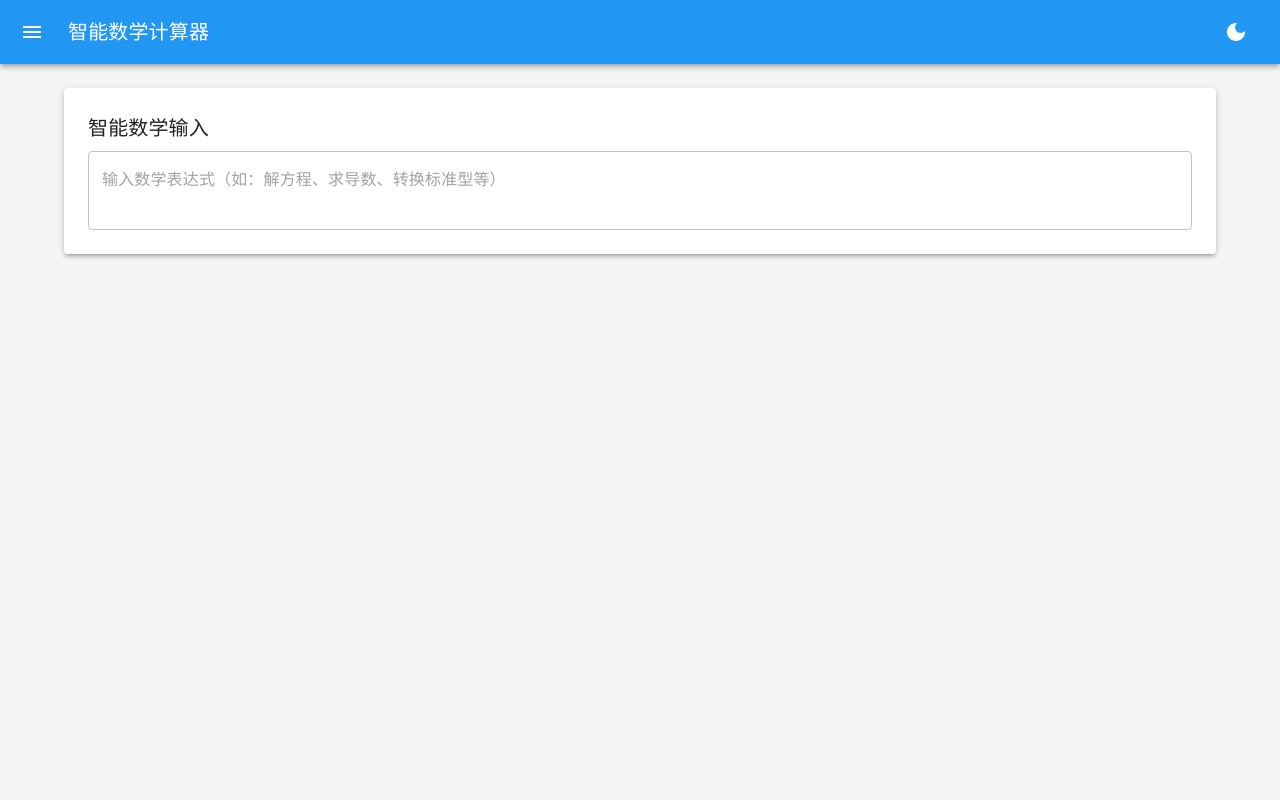
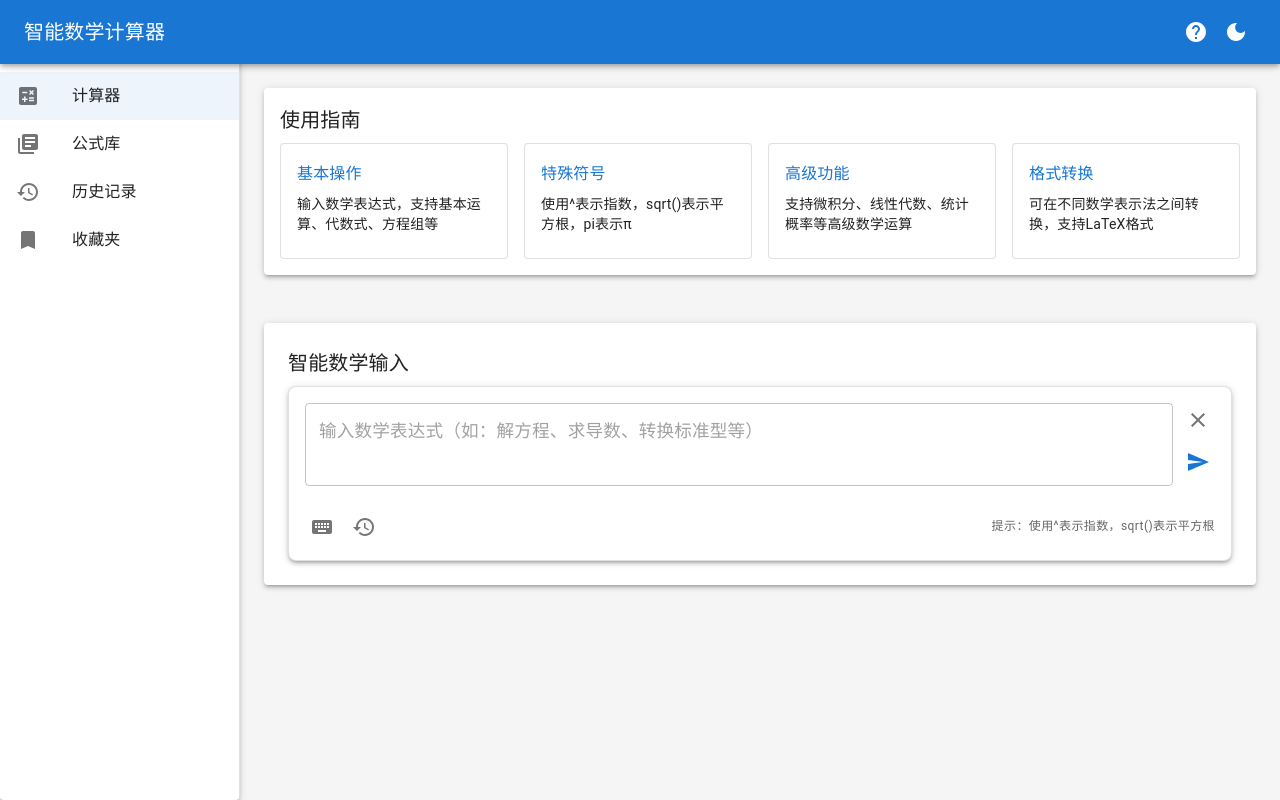
Before and after one commit to Ericdu1/AM_Calculator, a React (Vite) app: page / in a window 1280 px wide. Built offline with nearby package versions, Linux system fonts and the light colour scheme.

Commit message:
初始化项目：添加基本UI和功能

```diff
--- a/src/App.tsx
+++ b/src/App.tsx
@@ -1,10 +1,8 @@
 import React, { useState } from 'react';
 import {
-  Container,
   Box,
   Typography,
   Paper,
-  Drawer,
   List,
   ListItem,
   ListItemIcon,
@@ -16,7 +14,11 @@ import {
   ThemeProvider,
   createTheme,
   CssBaseline,
-  Divider
+  Divider,
+  Grid,
+  Button,
+  Card,
+  CardContent,
 } from '@mui/material';
 import {
   History as HistoryIcon,
@@ -24,7 +26,9 @@ import {
   Functions as FunctionsIcon,
   DarkMode as DarkModeIcon,
   LightMode as LightModeIcon,
-  Menu as MenuIcon
+  Help as HelpIcon,
+  Calculate as CalculateIcon,
+  LibraryBooks as LibraryIcon,
 } from '@mui/icons-material';
 import MathInput from './components/MathInput';
 import HelpDialog from './components/HelpDialog';
@@ -35,16 +39,19 @@ function App() {
   const [steps, setSteps] = useState<string[]>([]);
   const [explanation, setExplanation] = useState<string>('');
   const [helpOpen, setHelpOpen] = useState(false);
-  const [drawerOpen, setDrawerOpen] = useState(false);
   const [darkMode, setDarkMode] = useState(false);
   const [history, setHistory] = useState<string[]>([]);
   const [favorites, setFavorites] = useState<string[]>([]);
+  const [selectedTool, setSelectedTool] = useState('calculator');
 
   const theme = createTheme({
     palette: {
       mode: darkMode ? 'dark' : 'light',
       primary: {
-        main: '#2196f3',
+        main: '#1976d2',
+      },
+      secondary: {
+        main: '#dc004e',
       },
       background: {
         default: darkMode ? '#303030' : '#f5f5f5',
@@ -88,85 +95,136 @@ function App() {
     }
   };
 
+  const quickGuide = [
+    {
+      title: '基本操作',
+      content: '输入数学表达式，支持基本运算、代数式、方程组等'
+    },
+    {
+      title: '特殊符号',
+      content: '使用^表示指数，sqrt()表示平方根，pi表示π'
+    },
+    {
+      title: '高级功能',
+      content: '支持微积分、线性代数、统计概率等高级数学运算'
+    },
+    {
+      title: '格式转换',
+      content: '可在不同数学表示法之间转换，支持LaTeX格式'
+    }
+  ];
+
   return (
     <ThemeProvider theme={theme}>
       <CssBaseline />
       <Box sx={{ display: 'flex', minHeight: '100vh' }}>
-        <AppBar position="fixed">
+        <AppBar position="fixed" sx={{ zIndex: (theme) => theme.zIndex.drawer + 1 }}>
           <Toolbar>
-            <IconButton
-              color="inherit"
-              edge="start"
-              onClick={() => setDrawerOpen(true)}
-              sx={{ mr: 2 }}
-            >
-              <MenuIcon />
-            </IconButton>
             <Typography variant="h6" component="div" sx={{ flexGrow: 1 }}>
               智能数学计算器
             </Typography>
+            <IconButton color="inherit" onClick={() => setHelpOpen(true)}>
+              <HelpIcon />
+            </IconButton>
             <IconButton color="inherit" onClick={toggleDarkMode}>
               {darkMode ? <LightModeIcon /> : <DarkModeIcon />}
             </IconButton>
           </Toolbar>
         </AppBar>
 
-        <Drawer
-          anchor="left"
-          open={drawerOpen}
-          onClose={() => setDrawerOpen(false)}
+        {/* 左侧固定导航栏 */}
+        <Paper
+          elevation={3}
           sx={{
             width: 240,
             flexShrink: 0,
-            '& .MuiDrawer-paper': {
-              width: 240,
-              boxSizing: 'border-box',
-            },
+            borderRight: '1px solid rgba(0, 0, 0, 0.12)',
+            height: '100vh',
+            position: 'fixed',
+            pt: 8,
+            backgroundColor: theme.palette.background.paper,
           }}
         >
-          <Toolbar />
           <List>
-            <ListItem button onClick={() => setDrawerOpen(false)}>
+            <ListItem button selected={selectedTool === 'calculator'} onClick={() => setSelectedTool('calculator')}>
               <ListItemIcon>
-                <FunctionsIcon />
+                <CalculateIcon />
+              </ListItemIcon>
+              <ListItemText primary="计算器" />
+            </ListItem>
+            <ListItem button selected={selectedTool === 'library'} onClick={() => setSelectedTool('library')}>
+              <ListItemIcon>
+                <LibraryIcon />
               </ListItemIcon>
               <ListItemText primary="公式库" />
             </ListItem>
-            <ListItem button onClick={() => setDrawerOpen(false)}>
+            <ListItem button selected={selectedTool === 'history'} onClick={() => setSelectedTool('history')}>
               <ListItemIcon>
                 <HistoryIcon />
               </ListItemIcon>
               <ListItemText primary="历史记录" />
             </ListItem>
-            <ListItem button onClick={() => setDrawerOpen(false)}>
+            <ListItem button selected={selectedTool === 'favorites'} onClick={() => setSelectedTool('favorites')}>
               <ListItemIcon>
                 <BookmarkIcon />
               </ListItemIcon>
               <ListItemText primary="收藏夹" />
             </ListItem>
           </List>
-        </Drawer>
+        </Paper>
 
+        {/* 主要内容区域 */}
         <Box
           component="main"
           sx={{
             flexGrow: 1,
             p: 3,
+            ml: '240px', // 左侧导航栏宽度
             mt: 8,
             backgroundColor: theme.palette.background.default,
           }}
         >
-          <Container maxWidth="lg">
-            <Paper elevation={3} sx={{ p: 3, mb: 3 }}>
+          <Grid container spacing={3}>
+            {/* 使用指南卡片 */}
+            <Grid item xs={12}>
+              <Paper elevation={3} sx={{ p: 2, mb: 3 }}>
+                <Typography variant="h6" gutterBottom>
+                  使用指南
+                </Typography>
+                <Grid container spacing={2}>
+                  {quickGuide.map((guide, index) => (
+                    <Grid item xs={12} sm={6} md={3} key={index}>
+                      <Card variant="outlined">
+                        <CardContent>
+                          <Typography variant="subtitle1" color="primary" gutterBottom>
+                            {guide.title}
+                          </Typography>
+                          <Typography variant="body2">
+                            {guide.content}
+                          </Typography>
+                        </CardContent>
+                      </Card>
+                    </Grid>
+                  ))}
+                </Grid>
+              </Paper>
+            </Grid>
+
+            {/* 计算器输入区域 */}
+            <Grid item xs={12}>
+              <Paper elevation={3} sx={{ p: 3 }}>
                 <Typography variant="h6" gutterBottom>
                   智能数学输入
                 </Typography>
                 <MathInput onSubmit={handleMathInputSubmit} />
               </Paper>
+            </Grid>
 
+            {/* 结果展示区域 */}
             {result && (
-              <Paper elevation={3} sx={{ p: 3, mb: 3 }}>
-                <Typography variant="h6" gutterBottom>
+              <Grid item xs={12}>
+                <Paper elevation={3} sx={{ p: 3 }}>
+                  <Typography variant="h6" gutterBottom color="primary">
                     计算结果
                   </Typography>
                   <Typography variant="body1" gutterBottom>
@@ -175,33 +233,41 @@ function App() {
 
                   <Divider sx={{ my: 2 }} />
 
-                <Typography variant="h6" gutterBottom>
+                  <Typography variant="h6" gutterBottom color="primary">
                     解题步骤
                   </Typography>
                   <List>
                     {steps.map((step, index) => (
                       <ListItem key={index}>
-                      <ListItemText primary={step} />
+                        <ListItemText
+                          primary={step}
+                          sx={{
+                            '& .MuiTypography-root': {
+                              fontFamily: 'math',
+                            },
+                          }}
+                        />
                       </ListItem>
                     ))}
                   </List>
 
                   <Divider sx={{ my: 2 }} />
 
-                <Typography variant="h6" gutterBottom>
+                  <Typography variant="h6" gutterBottom color="primary">
                     详细解析
                   </Typography>
-                <Typography variant="body1">
+                  <Typography variant="body1" sx={{ fontFamily: 'math' }}>
                     {explanation}
                   </Typography>
                 </Paper>
+              </Grid>
             )}
-          </Container>
+          </Grid>
         </Box>
 
         <HelpDialog
           open={helpOpen}
-          onClose={() => setHelpOpen(!helpOpen)}
+          onClose={() => setHelpOpen(false)}
         />
       </Box>
     </ThemeProvider>
--- a/src/components/MathInput.tsx
+++ b/src/components/MathInput.tsx
@@ -9,12 +9,21 @@ import {
   ListItemIcon,
   Popper,
   Typography,
-  CircularProgress
+  CircularProgress,
+  Button,
+  IconButton,
+  Tooltip,
+  Divider,
+  Grid
 } from '@mui/material';
 import {
   Functions as FunctionsIcon,
   Calculate as CalculateIcon,
-  Transform as TransformIcon
+  Transform as TransformIcon,
+  Send as SendIcon,
+  Clear as ClearIcon,
+  History as HistoryIcon,
+  Keyboard as KeyboardIcon
 } from '@mui/icons-material';
 
 interface Suggestion {
@@ -36,7 +45,24 @@ const MathInput: React.FC<{
   const [loading, setLoading] = useState(false);
   const [selectedIndex, setSelectedIndex] = useState(-1);
   const [anchorEl, setAnchorEl] = useState<null | HTMLElement>(null);
+  const [showKeyboard, setShowKeyboard] = useState(false);
   const inputRef = useRef<HTMLInputElement>(null);
+
+  // 数学键盘符号
+  const mathSymbols = [
+    { label: '+', tooltip: '加' },
+    { label: '-', tooltip: '减' },
+    { label: '×', tooltip: '乘' },
+    { label: '÷', tooltip: '除' },
+    { label: '^', tooltip: '指数' },
+    { label: '√', tooltip: '平方根' },
+    { label: 'π', tooltip: '圆周率' },
+    { label: '∫', tooltip: '积分' },
+    { label: '∑', tooltip: '求和' },
+    { label: '∏', tooltip: '连乘' },
+    { label: '∂', tooltip: '偏导' },
+    { label: '∞', tooltip: '无穷' },
+  ];
 
   useEffect(() => {
     const fetchSuggestions = async () => {
@@ -111,7 +137,7 @@ const MathInput: React.FC<{
           event.preventDefault();
           handleSuggestionSelect(suggestions[selectedIndex]);
         } else {
-          onSubmit(value);
+          handleSubmit();
         }
         break;
       case 'Escape':
@@ -130,6 +156,35 @@ const MathInput: React.FC<{
     }
   };
 
+  const handleSubmit = () => {
+    if (value.trim()) {
+      onSubmit(value);
+      setValue('');
+    }
+  };
+
+  const handleClear = () => {
+    setValue('');
+    if (inputRef.current) {
+      inputRef.current.focus();
+    }
+  };
+
+  const insertSymbol = (symbol: string) => {
+    const input = inputRef.current;
+    if (input) {
+      const start = input.selectionStart || 0;
+      const end = input.selectionEnd || 0;
+      const newValue = value.substring(0, start) + symbol + value.substring(end);
+      setValue(newValue);
+      // 设置光标位置
+      setTimeout(() => {
+        input.setSelectionRange(start + symbol.length, start + symbol.length);
+        input.focus();
+      }, 0);
+    }
+  };
+
   const getIconForType = (type: string) => {
     switch (type) {
       case 'formula':
@@ -144,7 +199,19 @@ const MathInput: React.FC<{
   };
 
   return (
-    <Box sx={{ position: 'relative', width: '100%' }}>
+    <Box sx={{ width: '100%' }}>
+      <Paper
+        elevation={3}
+        sx={{
+          p: 2,
+          border: '1px solid',
+          borderColor: 'divider',
+          borderRadius: 2
+        }}
+      >
+        <Grid container spacing={2}>
+          <Grid item xs={12}>
+            <Box sx={{ display: 'flex', gap: 1, mb: 1 }}>
               <TextField
                 fullWidth
                 value={value}
@@ -154,7 +221,82 @@ const MathInput: React.FC<{
                 inputRef={inputRef}
                 multiline
                 rows={2}
+                sx={{
+                  '& .MuiOutlinedInput-root': {
+                    fontFamily: 'math',
+                    fontSize: '1.1rem',
+                  }
+                }}
               />
+              <Box sx={{ display: 'flex', flexDirection: 'column', gap: 1 }}>
+                <Tooltip title="清除">
+                  <IconButton onClick={handleClear} size="small">
+                    <ClearIcon />
+                  </IconButton>
+                </Tooltip>
+                <Tooltip title="计算">
+                  <IconButton
+                    onClick={handleSubmit}
+                    color="primary"
+                    size="small"
+                  >
+                    <SendIcon />
+                  </IconButton>
+                </Tooltip>
+              </Box>
+            </Box>
+          </Grid>
+
+          <Grid item xs={12}>
+            <Box sx={{ display: 'flex', justifyContent: 'space-between', alignItems: 'center' }}>
+              <Box sx={{ display: 'flex', gap: 1 }}>
+                <Tooltip title="数学键盘">
+                  <IconButton
+                    size="small"
+                    onClick={() => setShowKeyboard(!showKeyboard)}
+                    color={showKeyboard ? 'primary' : 'default'}
+                  >
+                    <KeyboardIcon />
+                  </IconButton>
+                </Tooltip>
+                <Tooltip title="历史记录">
+                  <IconButton size="small">
+                    <HistoryIcon />
+                  </IconButton>
+                </Tooltip>
+              </Box>
+              <Typography variant="caption" color="text.secondary">
+                提示：使用^表示指数，sqrt()表示平方根
+              </Typography>
+            </Box>
+          </Grid>
+
+          {showKeyboard && (
+            <Grid item xs={12}>
+              <Divider sx={{ my: 1 }} />
+              <Box sx={{ display: 'flex', flexWrap: 'wrap', gap: 0.5 }}>
+                {mathSymbols.map((symbol, index) => (
+                  <Tooltip key={index} title={symbol.tooltip}>
+                    <Button
+                      variant="outlined"
+                      size="small"
+                      onClick={() => insertSymbol(symbol.label)}
+                      sx={{
+                        minWidth: '40px',
+                        height: '40px',
+                        fontFamily: 'math',
+                        fontSize: '1.1rem'
+                      }}
+                    >
+                      {symbol.label}
+                    </Button>
+                  </Tooltip>
+                ))}
+              </Box>
+            </Grid>
+          )}
+        </Grid>
+      </Paper>
 
       <Popper
         open={suggestions.length > 0}
```
Also changed, not shown: 2 other files (tests, documents, lock files or other folders). Lines whose indentation alone changed are shown as unchanged.
